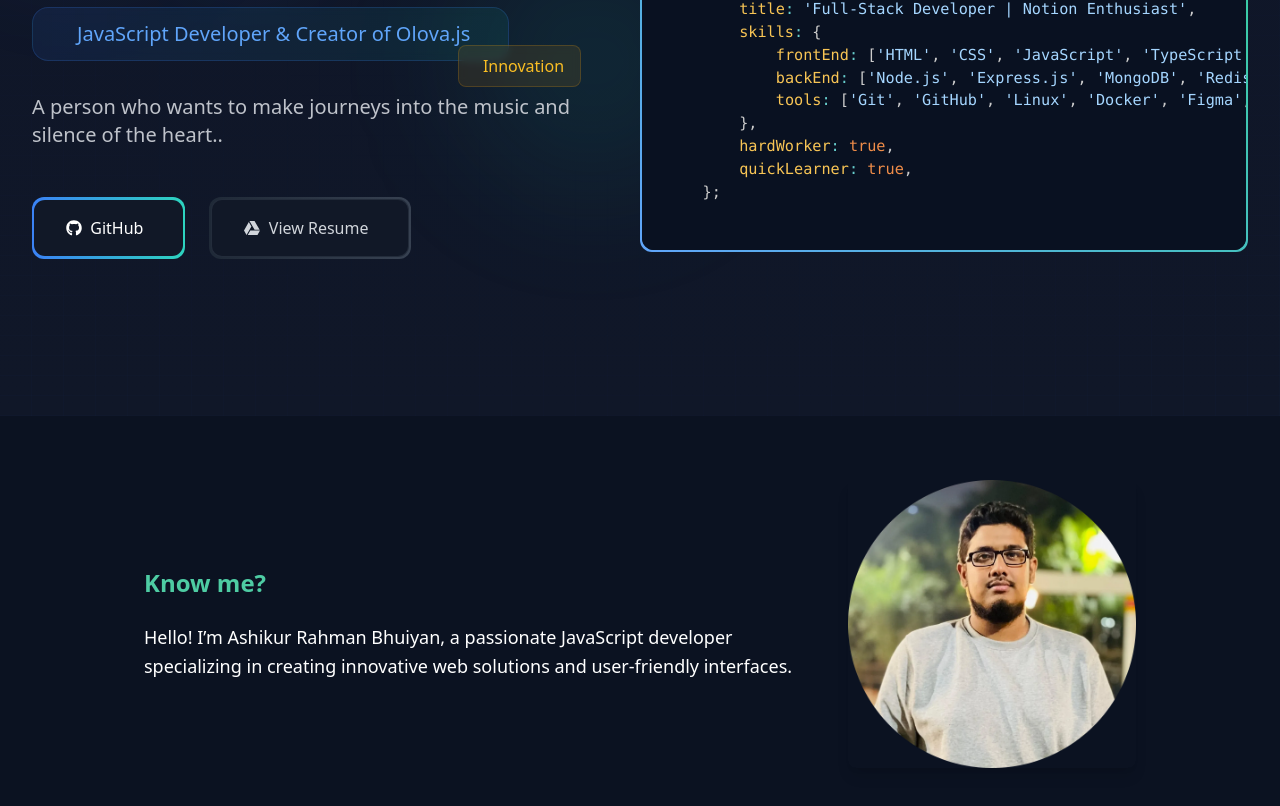
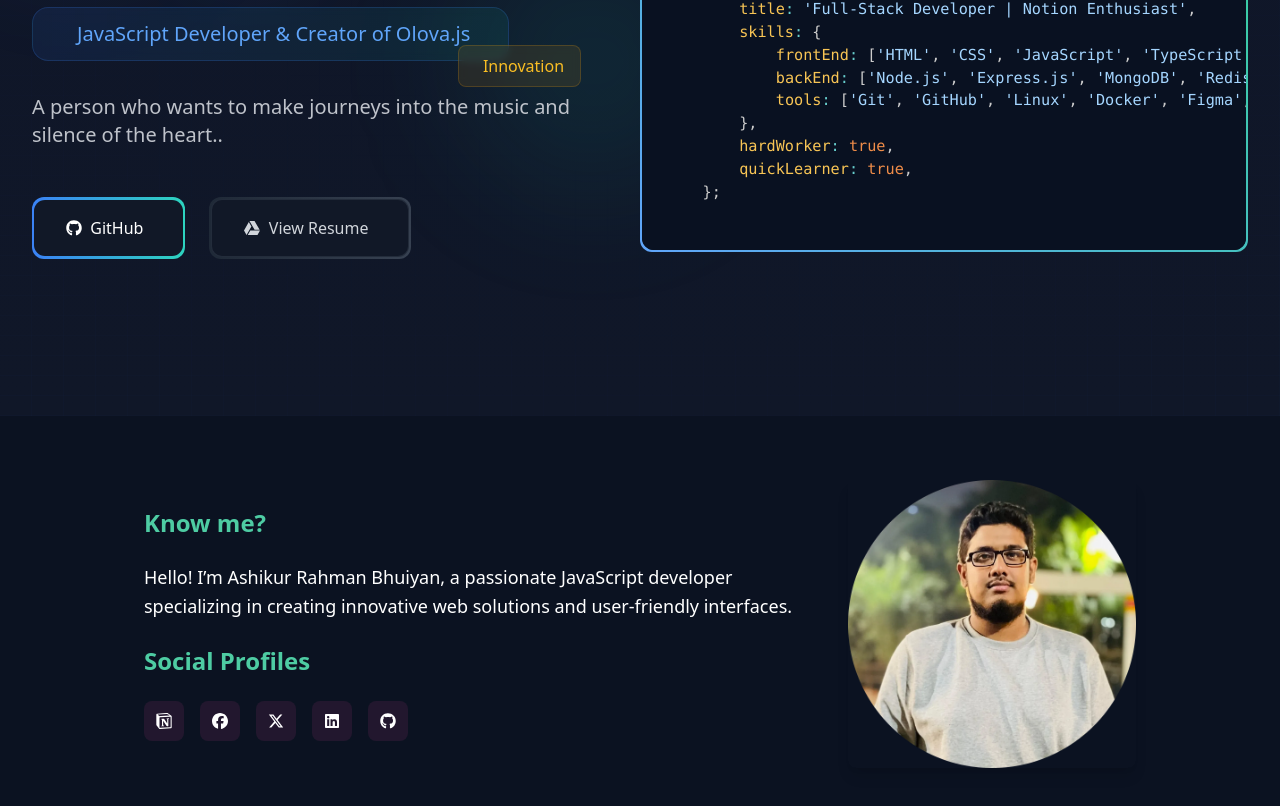
Before and after one commit to ashikurrb/ashikurrb-portfolio, a React (Vite) app: page / in a window 1280 px wide. Shown: the part 384-1190 px from the top of the page. Built offline with nearby package versions, Linux system fonts and the light colour scheme.

Commit message:
added social profiles

```diff
--- a/src/components/Contact.jsx
+++ b/src/components/Contact.jsx
@@ -1,5 +1,7 @@
 import React, { useState } from "react";
-import { Send, Phone, MapPin, Mail } from "lucide-react";
+import { Send, MapPin, Mail } from "lucide-react";
+import { SiNotion } from "react-icons/si";
+import { FaXTwitter, FaLinkedin, FaFacebook, FaGithub } from "react-icons/fa6";
 
 export default function Contact() {
   const [formData, setFormData] = useState({
@@ -48,6 +50,35 @@ export default function Contact() {
     }
   };
 
+  const socialProfile = [
+    {
+      appName: "Notion",
+      icon: <SiNotion />,
+      link: "https://ashikurrb.notion.site",
+    },
+    {
+      appName: "Facebook",
+      icon: <FaFacebook />,
+      link: "https://www.facebook.com/ashikurrb.ashik",
+    },
+    {
+      appName: "X",
+      icon: <FaXTwitter />,
+      link: "https://www.x.com/ashikurrb",
+    },
+    {
+      appName: "LinkedIn",
+      icon: <FaLinkedin />,
+      link: "https://www.linkedin.com/in/ashikurrb",
+    },
+
+    {
+      appName: "GitHub",
+      icon: <FaGithub />,
+      link: "https://www.github.com/ashikurrb",
+    },
+  ];
+
   return (
     <main className="pt-20 lg:pt-[0rem] bg-[#0f1629] text-white min-h-screen">
       <section className="hero min-h-screen flex items-center relative px-4 sm:px-6 lg:px-8">
@@ -85,6 +116,15 @@ export default function Contact() {
                       Dhaka Housing, Adabor, Mohammadpur, Dhaka-1207
                     </p>
                   </div>
+                </div>
+                <div className="flex items-center space-x-4">
+                  {socialProfile.map((profile, index) => (
+                    <div key={index} className="bg-pink-500/10 p-3 rounded-lg">
+                      <a href={profile.link} target="_blank">
+                        {profile.icon}
+                      </a>
+                    </div>
+                  ))}
                 </div>
               </div>
             </div>
--- a/src/components/PortfolioPage.jsx
+++ b/src/components/PortfolioPage.jsx
@@ -1,20 +1,63 @@
 import React from "react";
 import profileImage from "../assets/images/ashik.png";
+import { SiNotion } from "react-icons/si";
+import { FaXTwitter, FaLinkedin, FaFacebook, FaGithub } from "react-icons/fa6";
+
+const socialProfile = [
+  {
+    appName: "Notion",
+    icon: <SiNotion />,
+    link: "https://ashikurrb.notion.site",
+  },
+  {
+    appName: "Facebook",
+    icon: <FaFacebook />,
+    link: "https://www.facebook.com/ashikurrb.ashik",
+  },
+  {
+    appName: "X",
+    icon: <FaXTwitter />,
+    link: "https://www.x.com/ashikurrb",
+  },
+  {
+    appName: "LinkedIn",
+    icon: <FaLinkedin />,
+    link: "https://www.linkedin.com/in/ashikurrb",
+  },
+
+  {
+    appName: "GitHub",
+    icon: <FaGithub />,
+    link: "https://www.github.com/ashikurrb",
+  },
+];
 
 const AboutMe = () => {
   return (
     <section className="about-section bg-[#0B1221] text-white py-16 flex items-center justify-center">
       <div className="container mx-auto px-4 flex flex-col md:flex-row items-center gap-8 justify-center">
-        <div className="content max-w-2xl">
+        <div className="content max-w-2xl order-2 lg:order-1">
           <h2 className="text-[#4ECCA3] text-2xl font-bold mb-6">Know me?</h2>
           <p className="text-lg leading-relaxed">
             Hello! I’m Ashikur Rahman Bhuiyan, a passionate JavaScript developer
             specializing in creating innovative web solutions and user-friendly
             interfaces.
           </p>
+          <h2 className="text-[#4ECCA3] text-2xl font-bold my-6">
+            Social Profiles
+          </h2>
+          <div className="flex items-center space-x-4">
+            {socialProfile.map((profile, index) => (
+              <div key={index} className="bg-pink-500/10 p-3 rounded-lg">
+                <a href={profile.link} target="_blank">
+                  {profile.icon}
+                </a>
+              </div>
+            ))}
+          </div>
         </div>
-        <div className="image-container">
-          <img
+        <div className="image-container order-1 lg:order-2">
+        <img
             src={profileImage}
             alt="Profile"
             className="w-72 h-72 rounded-lg object-cover shadow-lg"
```
